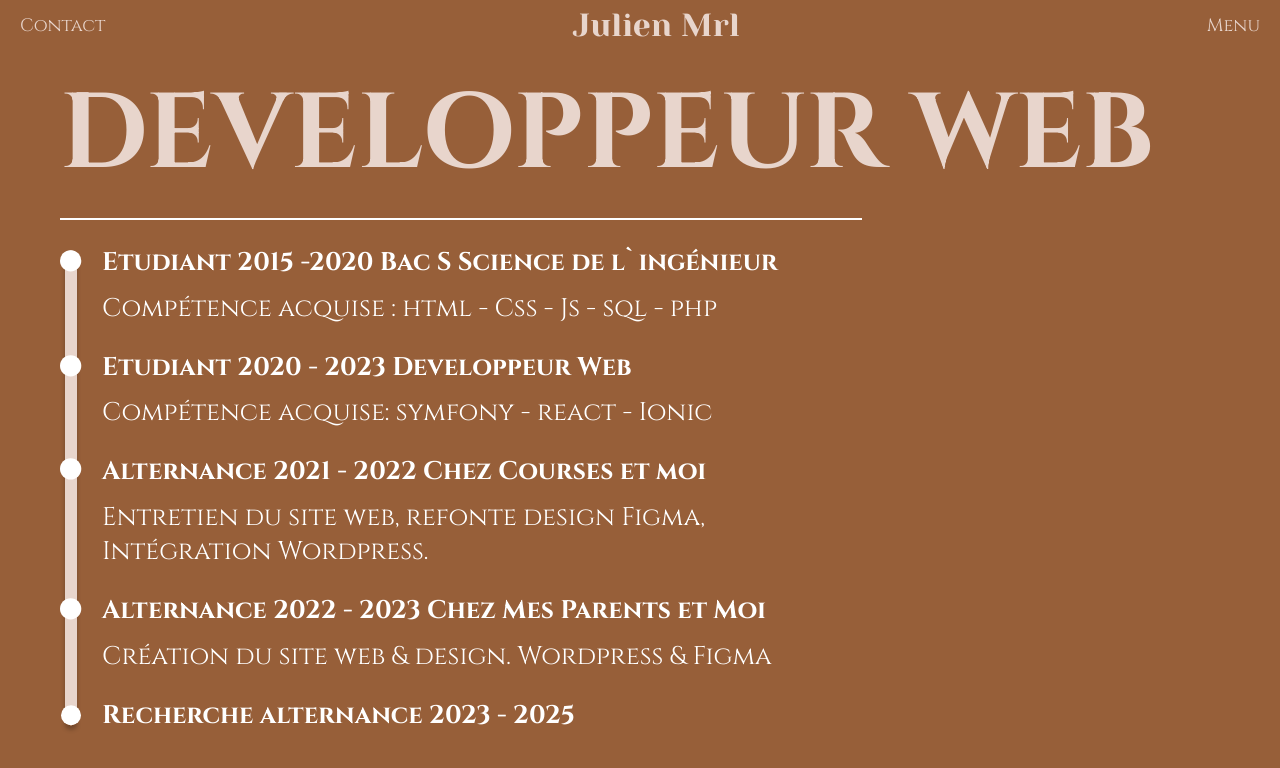
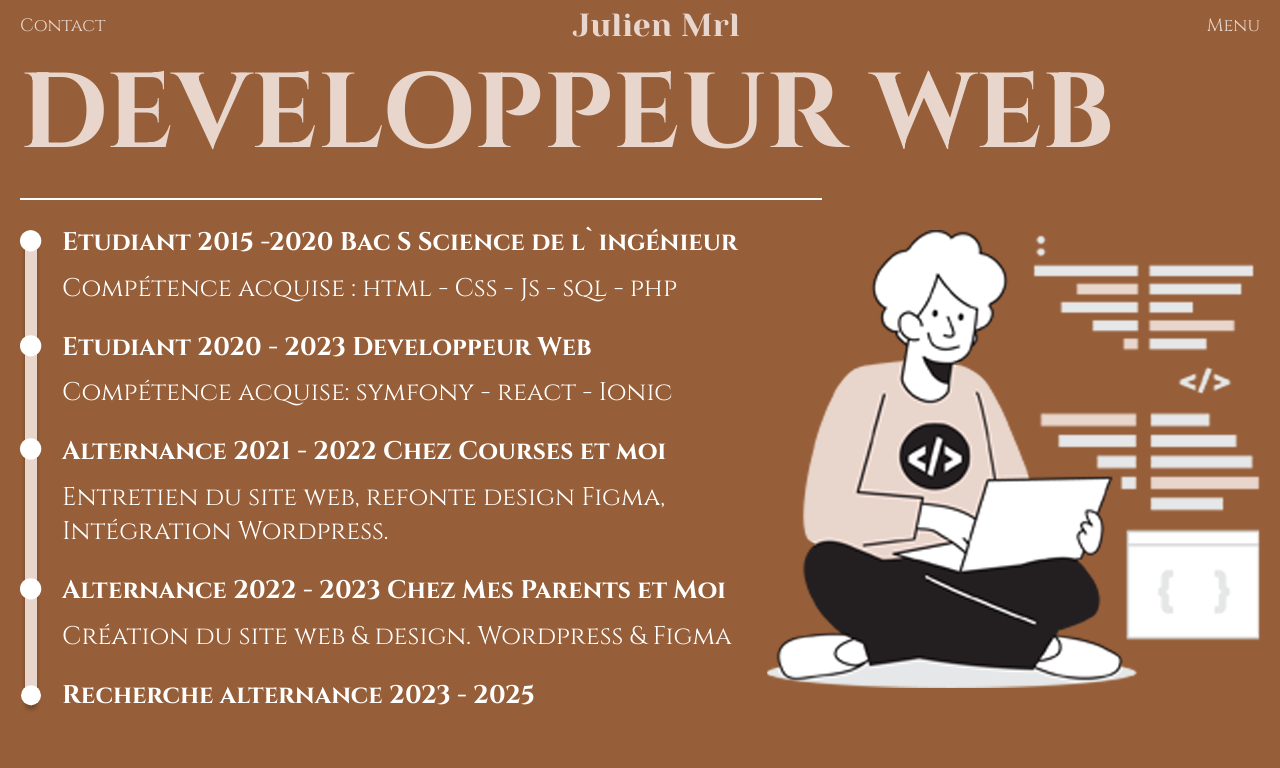
Before and after one commit to JulienMorel76350/Julien.Mrl, a Next.js app: page / in a window 1280 px wide. Shown: the top 768 px of the page. Built offline with nearby package versions, Linux system fonts and the light colour scheme.

Commit message:
📱 Add img

```diff
--- a/src/pages/index.tsx
+++ b/src/pages/index.tsx
@@ -12,7 +12,7 @@ const Wrap = styled.div`
     .lg_svg {display:flex}
   }
   @media only screen and (min-width: 768px) {
-    padding: 30px 60px;
+    padding: 30px 20px 30px 30pxpx;
   }
 `
 const Title = styled.h1`
@@ -72,6 +72,9 @@ const ContentTitle = styled.h3`
     font-size: 20px;
   }
   @media only screen and (min-width: 768px) {
+    font-size: 22px;
+  }
+  @media only screen and (min-width: 1200px) {
     font-size: 25.5357px;
   }
 `
@@ -85,18 +88,37 @@ const ContentTxt = styled.p`
     line-height: 34px;
   }
   @media only screen and (min-width: 768px) {
+    font-size: 22px;
+  }
+  @media only screen and (min-width: 1200px) {
     font-size: 25.5357px;
   }
 `
 const ImgContainer = styled.div`
-  position: absolute;
+  .imgS {
+    display:flex;
+  }
+  .imgXL {
+    display: none;
+  }
+  div {
+    width:100%;
+  }
+  @media only screen and (min-width: 1200px) {
     right: -233px;
-  top: -15px;
-  div {
-    background-color: black;
-    width: 487.31px;
-    height: 688.4px;
+    top: 150px;
+    .imgXL {
+      display: flex;
     }
+    .imgS {
+      display:none;
+    }
+  }
+
+`
+const BoxContainer = styled.div`
+  display:flex;
+
 `
 
 export default function Home() {
@@ -107,12 +129,13 @@ export default function Home() {
         <Position>
           <Title>DEVELOPPEUR WEB</Title>
           <Bar></Bar>
+          <BoxContainer>
             <Container>
               <div>
-              <svg className='lg_svg' width="22"  height="484" viewBox="0 0 22 484"  fill="none" xmlns="http://www.w3.org/2000/svg"
+                <svg className='lg_svg' width="22" height="484" viewBox="0 0 22 484" fill="none" xmlns="http://www.w3.org/2000/svg"
                 >
                   <g filter="url(#filter0_d_162_325)">
-                  <rect   x="5" y="0.25" width="12" height="475" rx="6" fill="#E8D5CC"
+                    <rect x="5" y="0.25" width="12" height="475" rx="6" fill="#E8D5CC"
                     />
                   </g>
                   <circle cx="11" cy="465.25" r="10" fill="white" />
@@ -124,16 +147,16 @@ export default function Home() {
                     <filter id="filter0_d_162_325" x="1" y="0.25" width="20" height="483" filterUnits="userSpaceOnUse" colorInterpolationFilters="sRGB"
                     >
                       <feFlood floodOpacity="0" result="BackgroundImageFix" />
-                    <feColorMatrix in="SourceAlpha" type="matrix" values="0 0 0 0 0 0 0 0 0 0 0 0 0 0 0 0 0 0 127 0"result="hardAlpha"
+                      <feColorMatrix in="SourceAlpha" type="matrix" values="0 0 0 0 0 0 0 0 0 0 0 0 0 0 0 0 0 0 127 0" result="hardAlpha"
                       />
                       <feOffset dy="4" />
                       <feGaussianBlur stdDeviation="2" />
                       <feComposite in2="hardAlpha" operator="out" />
-                    <feColorMatrix type="matrix"values="0 0 0 0 0 0 0 0 0 0 0 0 0 0 0 0 0 0 0.25 0"
+                      <feColorMatrix type="matrix" values="0 0 0 0 0 0 0 0 0 0 0 0 0 0 0 0 0 0 0.25 0"
                       />
-                    <feBlend mode="normal"in2="BackgroundImageFix"result="effect1_dropShadow_162_325"
+                      <feBlend mode="normal" in2="BackgroundImageFix" result="effect1_dropShadow_162_325"
                       />
-                    <feBlend mode="normal" in="SourceGraphic"in2="effect1_dropShadow_162_325"result="shape"/>
+                      <feBlend mode="normal" in="SourceGraphic" in2="effect1_dropShadow_162_325" result="shape" />
                     </filter>
                   </defs>
                 </svg>
@@ -201,8 +224,10 @@ export default function Home() {
               </Content>
             </Container>
             <ImgContainer>
-            {/* <div></div> */}
+              <div className='imgXL'><img src="WebDevXL.png" alt="" /></div>
+              <div className='imgS'><img src="WebDevS.png" alt="" /></div>
             </ImgContainer>
+          </BoxContainer>
         </Position>
       </Wrap>
     </>
```
Also changed, not shown: public/WebDevS.png (added), public/WebDevXL.png (added). Lines whose indentation alone changed are shown as unchanged.
